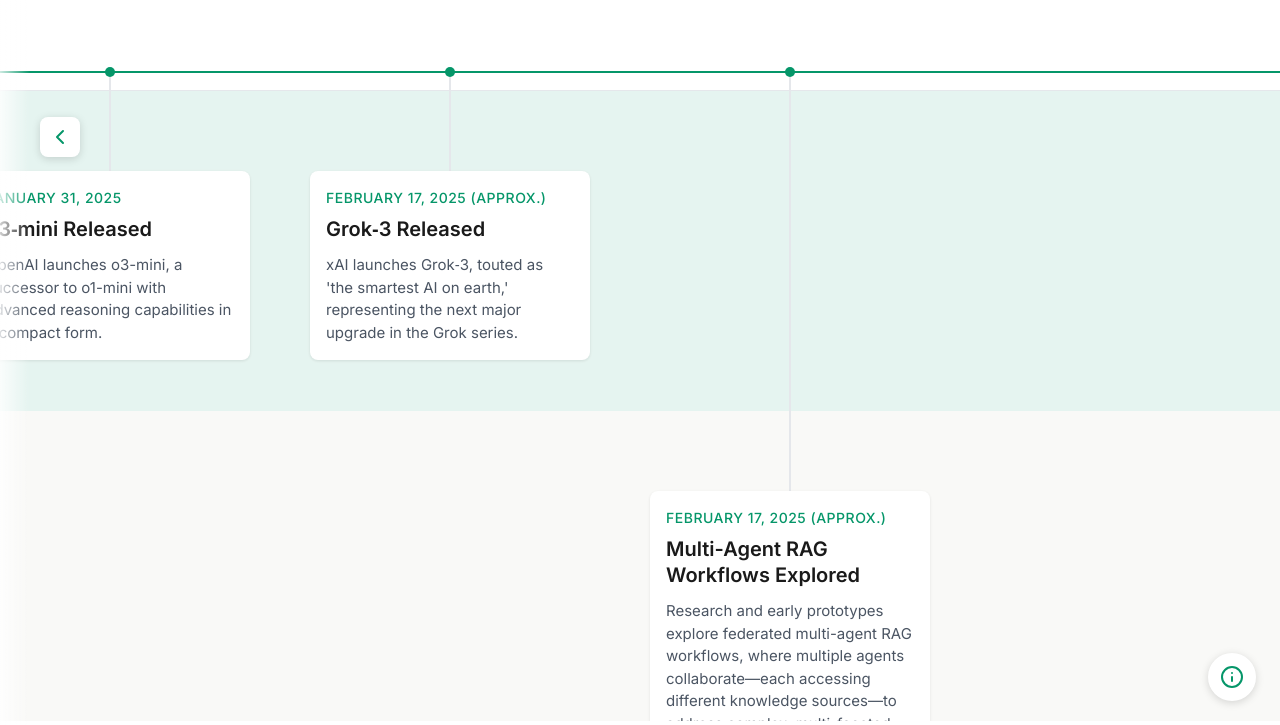
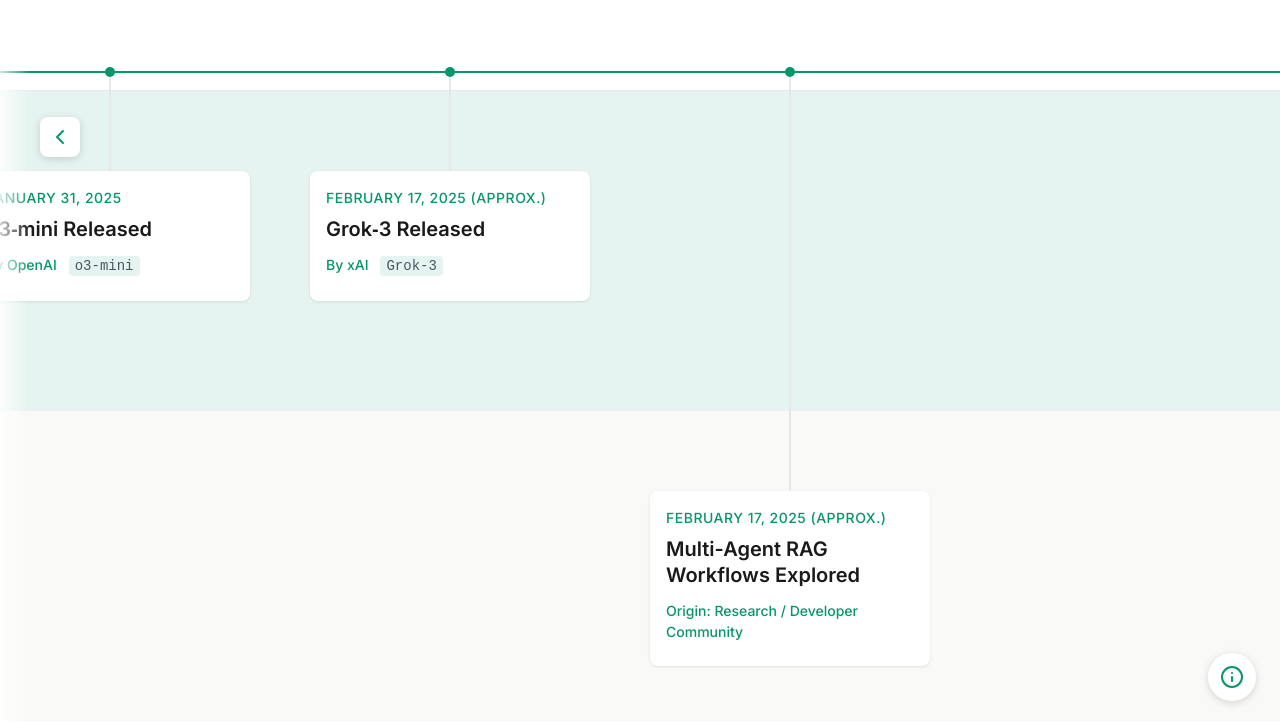
Before and after one commit to generative-ai-timeline/generative-ai-timeline, a plain HTML site: page docs/index.html in a window 1280 px wide. Shown: the part 75-800 px from the top of the page. Drawn offline with nearby package versions, Linux system fonts and the light colour scheme.

Commit message:
feat(ui): enhance card hover interaction
- Add description reveal animation on card hover
- Increase card upward movement to -48px
- Adjust transition timing for smoother animation
- Hide description by default with height and opacity
- Ensure card movement clears expanded content

```diff
--- a/docs/css/styles.css
+++ b/docs/css/styles.css
@@ -224,6 +224,7 @@ body {
     left: 50%;
     transform: translateX(-50%);
     z-index: 3;
+    transition: all 0.3s ease-in-out;
 }
 
 /* Card content */
@@ -249,6 +250,17 @@ body {
     font-size: 0.9375rem;
     line-height: 1.5;
     font-weight: 400;
+    height: 0;
+    opacity: 0;
+    overflow: hidden;
+    transition: all 0.2s ease-in-out;
+}
+
+/* Show description on hover */
+.timeline-item:hover .description {
+    height: auto;
+    opacity: 1;
+    margin-top: 8px;
 }
 
 .timeline-datetime {
@@ -257,9 +269,9 @@ body {
     margin-bottom: 0.5rem;
 }
 
-/* Hover effect */
+/* Hover effect - move up significantly */
 .timeline-item:hover {
-    transform: translateX(-50%) scale(1.02);
+    transform: translateX(-50%) translateY(-48px); /* Increased from -24px to -48px */
     box-shadow: 0 4px 6px rgba(0, 0, 0, 0.1);
     z-index: 8;
 }
@@ -384,3 +396,35 @@ body {
 .scroll-button:active {
     transform: scale(0.95);
 }
+
+/* Model info styling */
+.model-info {
+    margin-bottom: 8px;
+    font-size: 0.875rem;
+    color: #4b5563;
+}
+
+.model-info .provider {
+    color: #059669; /* emerald-600 */
+    font-weight: 500;
+}
+
+.model-info .model-name {
+    margin-left: 8px;
+    padding: 2px 6px;
+    background-color: rgba(5, 150, 105, 0.1);
+    border-radius: 4px;
+    font-family: monospace;
+}
+
+/* Origin info styling */
+.origin-info {
+    margin-bottom: 8px;
+    font-size: 0.875rem;
+    color: #4b5563;
+}
+
+.origin-info .origin {
+    color: #059669; /* emerald-600 */
+    font-weight: 500;
+}
--- a/docs/data/timeline.json
+++ b/docs/data/timeline.json
@@ -9,7 +9,7 @@
             "event": "GPT‑1 Released",
             "model": "GPT‑1",
             "provider": "OpenAI",
-            "description": "OpenAI releases GPT‑1, the first generative pre‑trained transformer model that sparked modern LLM research."
+            "description": "OpenAI releases GPT‑1, the first generative pre‑trained transformer model that sparked modern LLM development."
           },
           {
             "date": "2019-02-01",
@@ -65,7 +65,7 @@
             "event": "Grok‑1 Released",
             "model": "Grok‑1",
             "provider": "xAI",
-            "description": "Elon Musk’s xAI launches Grok‑1, a 314-billion-parameter model integrated with the social platform X (formerly Twitter)."
+            "description": "Elon Musk's xAI launches Grok‑1, a 314-billion-parameter model integrated with the social platform X (formerly Twitter)."
           },
           {
             "date": "2023-11-07",
@@ -121,7 +121,7 @@
             "event": "GPT‑4o mini Released",
             "model": "GPT‑4o mini",
             "provider": "OpenAI",
-            "description": "OpenAI releases GPT‑4o mini, a smaller, faster, and more cost-efficient variant that replaces GPT‑3.5 in ChatGPT’s interface."
+            "description": "OpenAI releases GPT‑4o mini, a smaller, faster, and more cost-efficient variant that replaces GPT‑3.5 in ChatGPT's interface."
           },
           {
             "date": "2024-08-14",
@@ -129,7 +129,7 @@
             "event": "Grok‑2 Released",
             "model": "Grok‑2",
             "provider": "xAI",
-            "description": "xAI launches Grok‑2, refining Grok‑1’s performance and efficiency, available to premium subscribers on X."
+            "description": "xAI launches Grok‑2, refining Grok‑1's performance and efficiency, available to premium subscribers on X."
           },
           {
             "date": "2024-09-15",
@@ -183,7 +183,7 @@
             "time": "Early 2018 (approx.)",
             "event": "Knowledge Distillation & Model Compression",
             "origin": "Academic / Industry (e.g., Hugging Face)",
-            "description": "Techniques for compressing large transformer models into smaller, efficient variants (e.g., DistilBERT) are popularized, enabling faster inference and reducing resource consumption."
+            "description": "Techniques for compressing large transformer models into smaller, efficient variants (e.g., DistilBERT) are developed."
           },
           {
             "date": "2018-01-01",
--- a/docs/js/timeline.js
+++ b/docs/js/timeline.js
@@ -149,11 +149,29 @@ function renderTimelineItem(item, position) {
     // Create card
     const card = document.createElement('div');
     card.className = `timeline-item ${item.type === 'model' ? 'models-item' : 'concepts-item'}`;
-    card.innerHTML = `
-        <div class="date-label">${item.time}</div>
-        <div class="event-title">${item.event}</div>
-        <div class="description">${item.description}</div>
-    `;
+
+    // Different card content based on type
+    if (item.type === 'model') {
+        card.innerHTML = `
+            <div class="date-label">${item.time}</div>
+            <div class="event-title">${item.event}</div>
+            <div class="model-info">
+                <span class="provider">By ${item.provider || 'Unknown Provider'}</span>
+                ${item.model ? `<span class="model-name">${item.model}</span>` : ''}
+            </div>
+            <div class="description">${item.description}</div>
+        `;
+    } else {
+        card.innerHTML = `
+            <div class="date-label">${item.time}</div>
+            <div class="event-title">${item.event}</div>
+            <div class="origin-info">
+                <span class="origin">Origin: ${item.origin || 'Various Sources'}</span>
+            </div>
+            <div class="description">${item.description}</div>
+        `;
+    }
+
     itemContainer.appendChild(card);
 
     // Create vertical line
```
